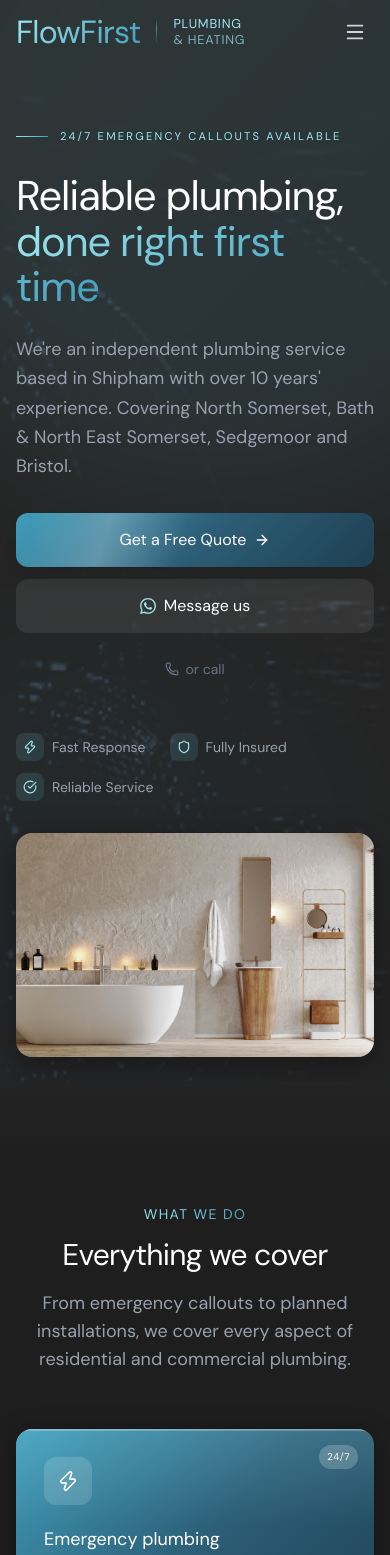
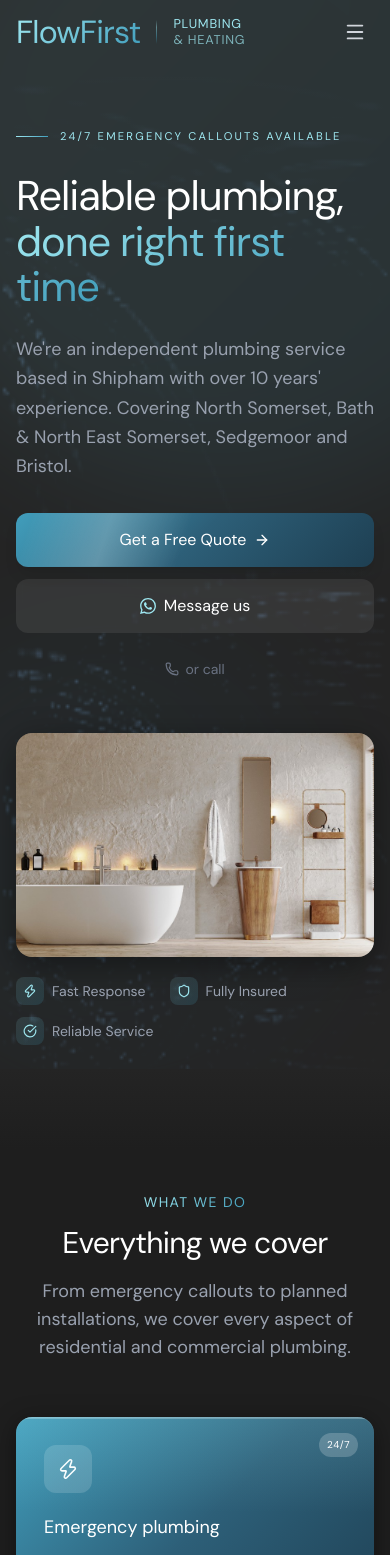
Before and after one commit to harrietamelia99/FlowFirst-Plumbing, a Next.js app: page / in a window 390 px wide. Shown: the top 1555 px of the page. Built offline with nearby package versions, Linux system fonts and the light colour scheme.

Commit message:
Move trust points below hero image on mobile
Made-with: Cursor

```diff
--- a/src/components/Hero.tsx
+++ b/src/components/Hero.tsx
@@ -104,8 +104,8 @@ export default function Hero() {
               </a>
             </div>
 
-            {/* Trust points */}
-            <div className="flex flex-wrap gap-x-6 gap-y-3 animate-fade-up delay-300">
+            {/* Trust points — hidden on mobile, shown on desktop */}
+            <div className="hidden lg:flex flex-wrap gap-x-6 gap-y-3 animate-fade-up delay-300">
               {trustPoints.map(({ icon: Icon, label }) => (
                 <div key={label} className="flex items-center gap-2 text-sm text-gray-400">
                   <span
@@ -119,9 +119,10 @@ export default function Hero() {
               ))}
             </div>
 
-            {/* Mobile hero image */}
+            {/* Mobile hero image + trust points */}
+            <div className="lg:hidden mt-8 animate-fade-up delay-400">
               <div
-              className="lg:hidden mt-8 rounded-2xl overflow-hidden animate-fade-up delay-400"
+                className="rounded-2xl overflow-hidden mb-5"
                 style={{ boxShadow: "0 8px 32px rgba(0,0,0,0.4), inset 0 1px 0 rgba(255,255,255,0.06)" }}
               >
                 <img
@@ -129,6 +130,20 @@ export default function Hero() {
                   alt="Bathroom installation by FlowFirst Plumbing"
                   className="w-full h-56 object-cover block"
                 />
+              </div>
+              <div className="flex flex-wrap gap-x-6 gap-y-3">
+                {trustPoints.map(({ icon: Icon, label }) => (
+                  <div key={label} className="flex items-center gap-2 text-sm text-gray-400">
+                    <span
+                      className="flex items-center justify-center w-7 h-7 rounded-lg"
+                      style={{ background: "linear-gradient(135deg, rgba(158,231,240,0.12) 0%, rgba(65,158,188,0.18) 100%)" }}
+                    >
+                      <Icon size={14} className="text-[#9ee7f0]" />
+                    </span>
+                    <span className="font-500">{label}</span>
+                  </div>
+                ))}
+              </div>
             </div>
           </div>
 
```
Lines whose indentation alone changed are shown as unchanged.
